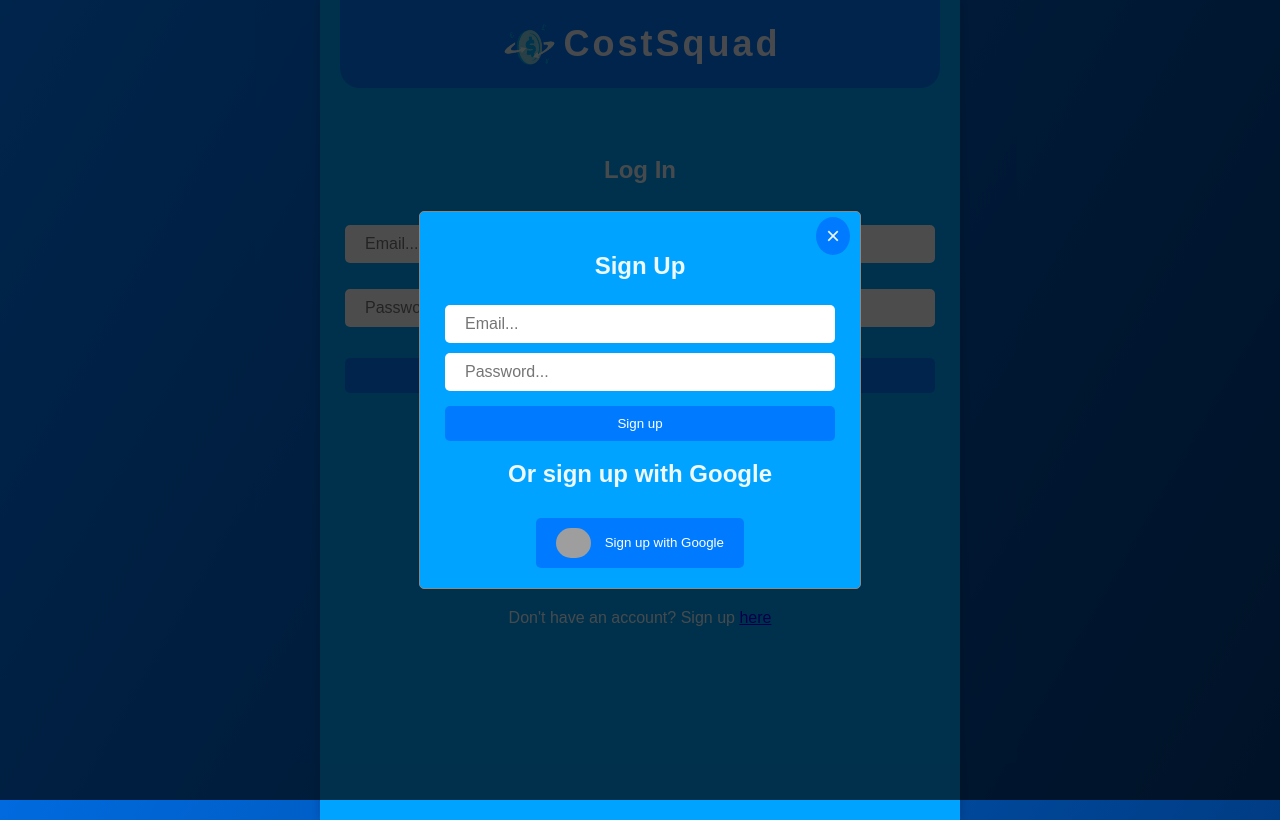
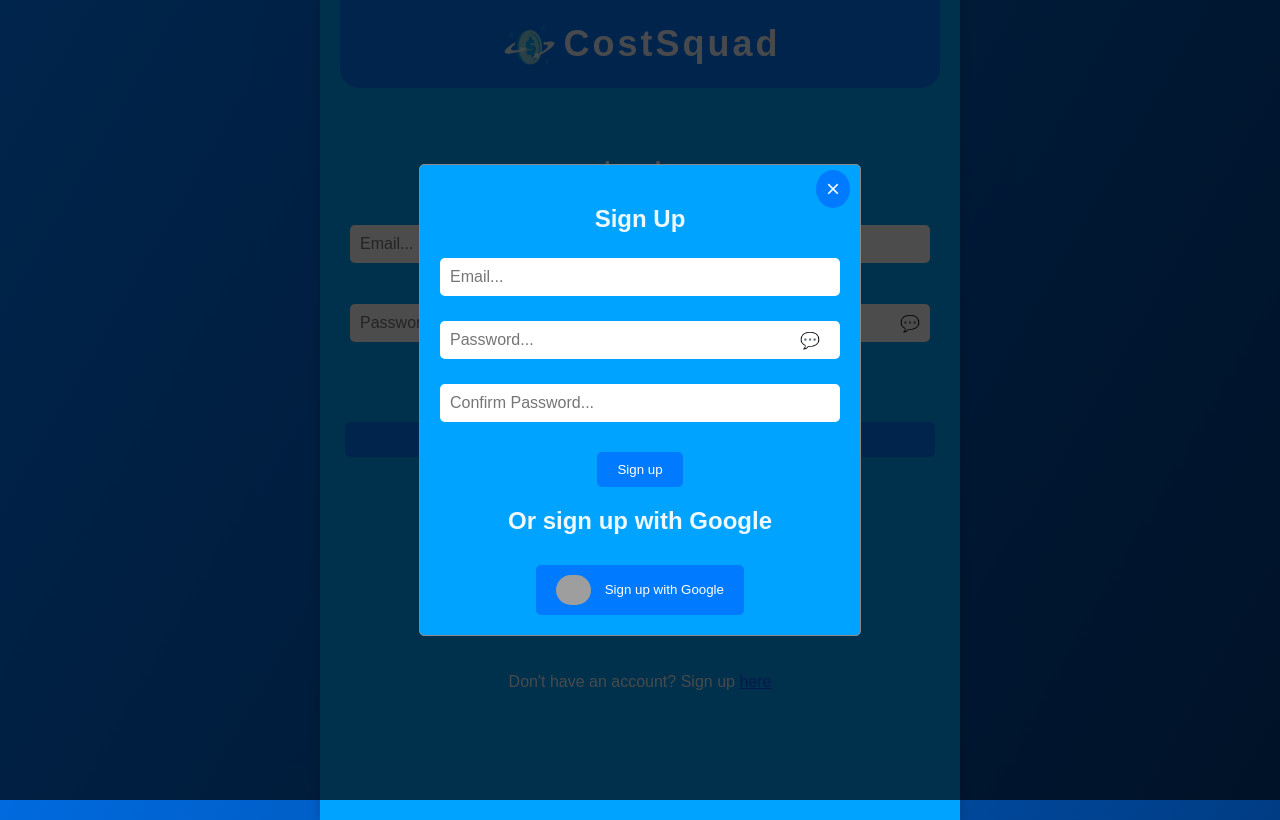
Before and after one commit to Kosgkagiannis/cost-squad, a React (Create React App) app: page / in a window 1280 px wide. Both pictures are taken after a click on the element "here". Built offline with nearby package versions, Linux system fonts and the light colour scheme; no server answers; grey boxes are pictures that could not be loaded.

Commit message:
Login form update + reset password

```diff
--- a/src/App.css
+++ b/src/App.css
@@ -54,8 +54,10 @@ ul {
 }
 
 input[type="text"],
-input[type="number"] {
-  width: 95%;
+input[type="number"],
+input[type="email"],
+input[type="password"] {
+  width: 90%;
   padding: 10px;
   margin: 5px -5px;
   border: none;
@@ -893,6 +895,23 @@ expense-item-squads p {
   padding: 0.5rem;
   border-radius: 5px;
   border: 1px solid #ccc;
-  background-color: #007bff;
-  color: white;
+  background-color: white;
 }
+
+.password-input {
+  position: relative;
+  width: 100%;
+  margin-bottom: 15px;
+}
+
+.password-input .login-input {
+  padding-right: 30px;
+}
+
+.eye-icon {
+  position: absolute;
+  top: 50%;
+  transform: translateY(-50%);
+  right: 20px;
+  cursor: pointer;
+}
--- a/src/components/GlobalComponents/LoginRegister.tsx
+++ b/src/components/GlobalComponents/LoginRegister.tsx
@@ -4,6 +4,7 @@ import {
   signInWithEmailAndPassword,
   signInWithPopup,
   onAuthStateChanged,
+  sendPasswordResetEmail,
 } from "firebase/auth"
 import "./css/Login-Register.css"
 import SignupForm from "./SignUpForm"
@@ -16,9 +17,27 @@ interface LoginRegisterProps {
 
 const LoginRegister: React.FC<LoginRegisterProps> = ({ onUserLogin }) => {
   const [email, setEmail] = useState("")
+  const [resetEmail, setResetEmail] = useState("")
   const [password, setPassword] = useState("")
   const [error, setError] = useState<string | null>(null)
   const [showModal, setShowModal] = useState(false)
+  const [resetPasswordModal, setResetPasswordModal] = useState(false)
+  const [showNotification, setShowNotification] = useState(false)
+  const [notificationMessage, setNotificationMessage] = useState("")
+  const [showPassword, setShowPassword] = useState(false)
+
+  const togglePasswordVisibility = () => {
+    setShowPassword(!showPassword)
+  }
+
+  const showSuccessNotification = (message: string) => {
+    setNotificationMessage(message)
+    setShowNotification(true)
+    setTimeout(() => {
+      setShowNotification(false)
+      setNotificationMessage("")
+    }, 3000)
+  }
 
   const clearError = () => {
     setError(null)
@@ -26,6 +45,22 @@ const LoginRegister: React.FC<LoginRegisterProps> = ({ onUserLogin }) => {
 
   const toggleModal = () => {
     setShowModal(!showModal)
+  }
+
+  const toggleResetPasswordModal = () => {
+    setResetPasswordModal(!resetPasswordModal)
+  }
+
+  const sendResetPasswordEmail = async () => {
+    try {
+      await sendPasswordResetEmail(auth, resetEmail)
+      toggleResetPasswordModal()
+      showSuccessNotification(
+        "Password reset email sent. Please check your email."
+      )
+    } catch (error) {
+      setError(error.message)
+    }
   }
 
   const signInWithEmail = async () => {
@@ -63,17 +98,52 @@ const LoginRegister: React.FC<LoginRegisterProps> = ({ onUserLogin }) => {
         </div>{" "}
       </div>
       <h2>Log In</h2>
+      <div className="password-input">
         <input
           className="login-input"
           placeholder="Email..."
+          type="email"
           onChange={(e) => setEmail(e.target.value)}
         />
+      </div>
+      <div className="password-input">
         <input
           className="login-input"
           placeholder="Password..."
-        type="password"
+          type={showPassword ? "text" : "password"}
+          value={password}
           onChange={(e) => setPassword(e.target.value)}
         />
+        <span className="eye-icon" onClick={togglePasswordVisibility}>
+          {showPassword ? "👁️" : "💬"}
+        </span>
+      </div>
+
+      <div className="forgot-password">
+        <span
+          onClick={toggleResetPasswordModal}
+          style={{ cursor: "pointer", color: "#0051ff" }}
+        >
+          Forgot your password?
+        </span>
+      </div>
+      {showNotification && <p>{notificationMessage}</p>}
+
+      {resetPasswordModal && (
+        <div className="password-reset-modal">
+          <input
+            className="login-input"
+            placeholder="Enter your email"
+            value={resetEmail}
+            onChange={(e) => setResetEmail(e.target.value)}
+          />
+          <button onClick={sendResetPasswordEmail}>
+            Send password reset link
+          </button>
+          <button onClick={toggleResetPasswordModal}>Close</button>
+        </div>
+      )}
+
       <button onClick={signInWithEmail}>Log in</button>
       {error && <p className="error-message">{error}</p>}
       <h2>Or Log in with Google</h2>
@@ -89,7 +159,7 @@ const LoginRegister: React.FC<LoginRegisterProps> = ({ onUserLogin }) => {
           onClick={toggleModal}
           style={{
             textDecoration: "underline",
-            color: "blue",
+            color: "#0051ff",
             cursor: "pointer",
           }}
         >
--- a/src/components/GlobalComponents/SignUpForm.tsx
+++ b/src/components/GlobalComponents/SignUpForm.tsx
@@ -19,7 +19,9 @@ const SignupForm: React.FC<SignupFormProps> = ({
 }) => {
   const [email, setEmail] = useState("")
   const [password, setPassword] = useState("")
+  const [confirmPassword, setConfirmPassword] = useState("")
   const [error, setError] = useState<string | null>(null)
+  const [showPassword, setShowPassword] = useState(false)
 
   const clearError = () => {
     setError(null)
@@ -49,13 +51,21 @@ const SignupForm: React.FC<SignupFormProps> = ({
       if (await checkEmailExists(email)) {
         setError("Email already exists. Please use a different email.")
       } else {
+        if (password !== confirmPassword) {
+          setError("Passwords do not match.")
+        } else {
           await createUserWithEmailAndPassword(auth, email, password)
           onSignup()
           onClose()
         }
+      }
     } catch (err: any) {
       setError(err.message)
     }
+  }
+
+  const togglePasswordVisibility = () => {
+    setShowPassword(!showPassword)
   }
 
   return (
@@ -65,17 +75,33 @@ const SignupForm: React.FC<SignupFormProps> = ({
           &times;
         </span>
         <h2>Sign Up</h2>
+        <div className="password-input">
           <input
             className="login-input"
             placeholder="Email..."
+            type="email"
             onChange={(e) => setEmail(e.target.value)}
           />
+        </div>
+        <div className="password-input">
           <input
             className="login-input"
             placeholder="Password..."
-          type="password"
+            type={showPassword ? "text" : "password"}
             onChange={(e) => setPassword(e.target.value)}
           />
+          <span className="eye-icon" onClick={togglePasswordVisibility}>
+            {showPassword ? "👁️" : "💬"}
+          </span>
+        </div>
+        <div className="password-input">
+          <input
+            className="login-input"
+            placeholder="Confirm Password..."
+            type={showPassword ? "text" : "password"}
+            onChange={(e) => setConfirmPassword(e.target.value)}
+          />
+        </div>
         <button onClick={signUpWithEmail}>Sign up</button>
         {error && <p className="error-message">{error}</p>}
         <h2>Or sign up with Google</h2>
--- a/src/components/GlobalComponents/css/Modal.css
+++ b/src/components/GlobalComponents/css/Modal.css
@@ -24,6 +24,7 @@
   max-width: 400px;
   border-radius: 5px;
   position: relative;
+  align-items: center;
 }
 
 .close {
--- a/src/components/GroupComponents/GroupExpenseDetails.tsx
+++ b/src/components/GroupComponents/GroupExpenseDetails.tsx
@@ -113,6 +113,7 @@ const GroupExpenseDetails = () => {
       setExpenseData({ ...expenseData, comments: updatedComments })
       setCommentInput("")
       addCommentToFirestore(comment)
+      setCommentInputVisible(!isCommentInputVisible)
     }
   }
 
--- a/src/components/QuickExpenseComponents/QuickExpenseDetails.tsx
+++ b/src/components/QuickExpenseComponents/QuickExpenseDetails.tsx
@@ -73,6 +73,7 @@ const QuickExpenseDetails = () => {
       setExpenseData({ ...expenseData, comments: updatedComments })
       setCommentInput("")
       addCommentToFirestore(comment)
+      setCommentInputVisible(!isCommentInputVisible)
     }
   }
 
```
Lines whose indentation alone changed are shown as unchanged.
